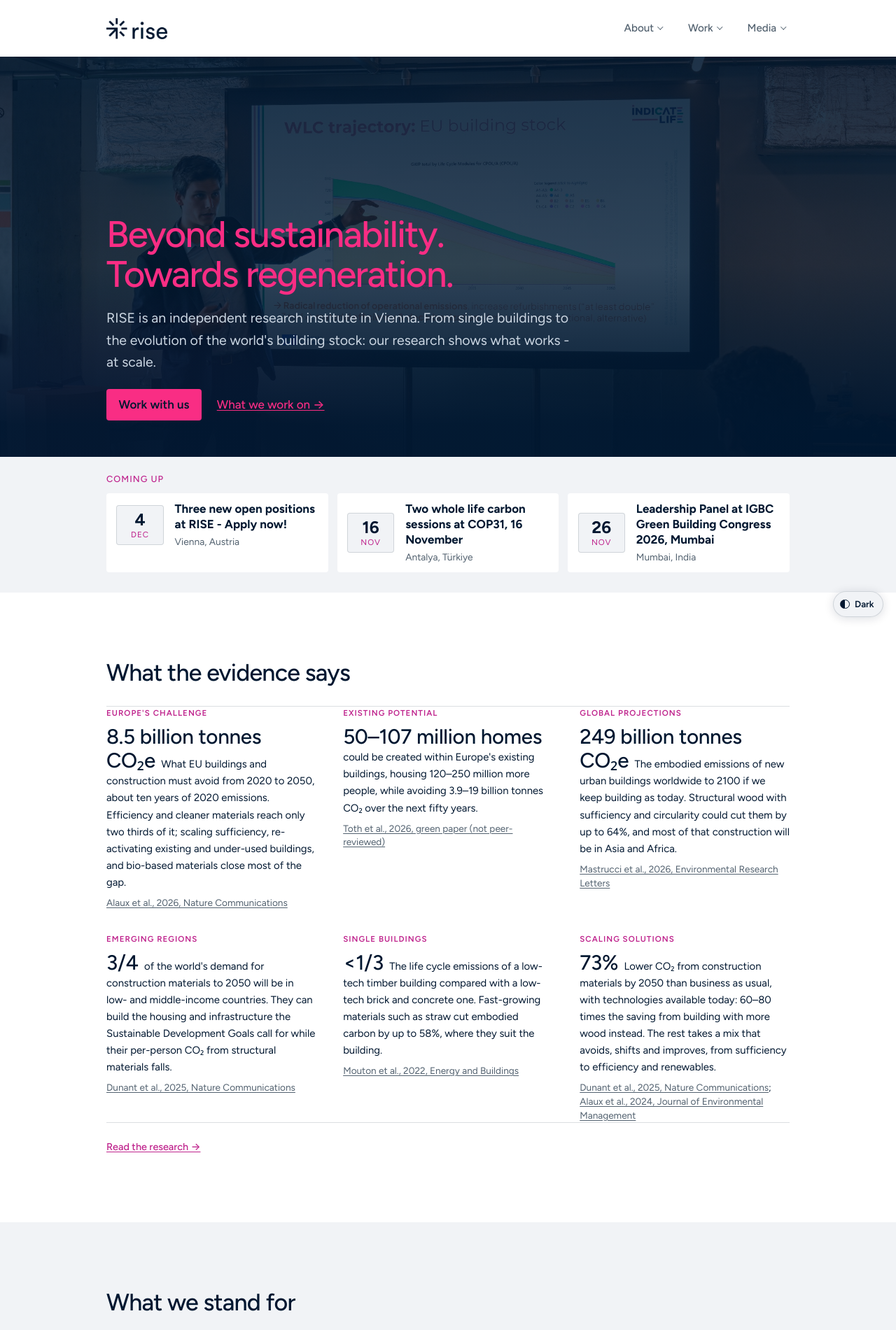
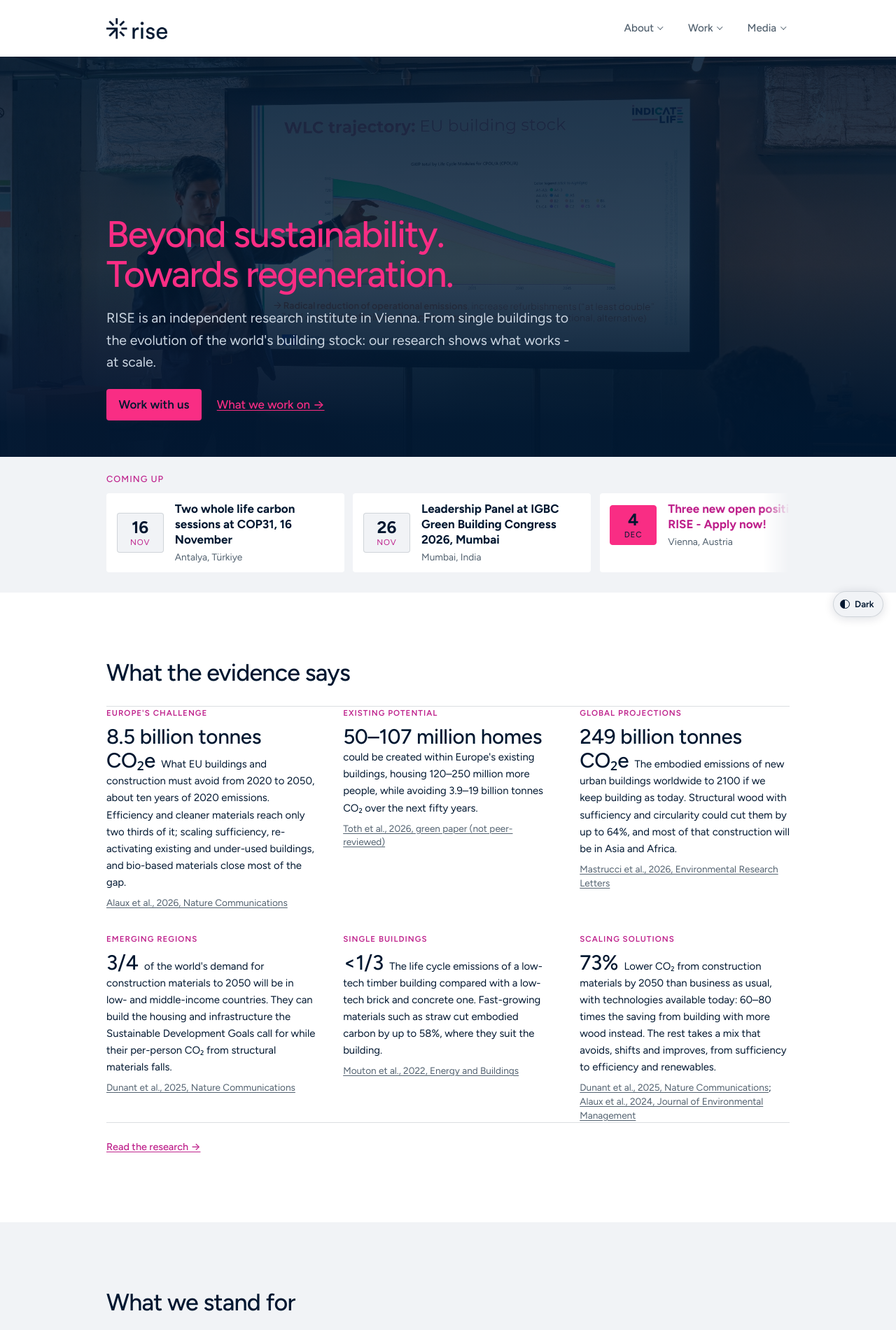
Before and after one commit to mroeck/riselabs.at, a Jekyll site: the page built from index.md, in a window 1280 px wide. Shown: the top 1901 px of the page at 70% size. Built offline with Jekyll 4.4.1, drawn with Linux system fonts in a browser that asks for light colours; some web fonts are replaced; part of the change alters nothing that is shown.

Commit message:
Coming up: an endless row, everything ahead, the applications card in magenta
Martin, 4 Nov, three things.

Everything that is ahead is in the row now. The cap of three came from the
band being a fixed grid; it is a carousel, so its length is the number of
things coming up rather than a layout constant.

The row loops. The live items are cloned onto the end until the row holds a
viewport more than the originals, and scrolling past the originals' width
subtracts that width with smooth scrolling off for one frame. It lands on an
identical card, so nothing is seen to jump, and the first card comes round
again on the right. Clones carry aria-hidden and are out of the tab order:
they are the same items a second time and a reader should meet them once.

Cards are just under three across on a wide screen rather than three exactly.
Three exactly filled the row to the pixel, so there was nothing to scroll and
the carousel had nothing to do. Narrowing them was worse still, tried and
measured: three cards then left a gap at the right instead of a fourth
arriving. A shade wider is what makes the row overflow, which is both the
signal that it goes on and the thing that lets it loop.

The right edge fades over the last 2.5rem, so the cut card reads as a
carousel rather than as one that ran out of room.

The applications card is picked out in the brand magenta: a filled chip and a
magenta title, not a magenta card. A magenta card beside two plain ones would
read as a different kind of thing, and these are the same kind of thing with
one of them more urgent. Navy on magenta is 4.92:1, the pair the buttons use.

Driven in a browser at 1440 and 390: three real items plus three clones in
both, wrap normalises 1057 to 0 on a desktop and 921 to 0 on a phone, clones
hidden and untabbable, no page overflow in either theme.

Co-Authored-By: Claude Opus 5 <noreply@anthropic.com>
Claude-Session: https://claude.ai/code/session_013yvRdL5WvGEbo8a8kksApF

```diff
--- a/_includes/comingup.html
+++ b/_includes/comingup.html
@@ -18,7 +18,6 @@
   itself when all of them have.
 {%- endcomment -%}
 {%- assign today = site.time | date: "%Y%m%d" | plus: 0 -%}
-{%- assign cap = include.limit | default: 3 | plus: 0 -%}
 {%- assign events = site.posts | where: "type", "event" -%}
 
 {%- comment -%}
@@ -77,7 +76,7 @@
       {%- assign shown = 0 -%}
       {%- if show_positions -%}
       {%- assign shown = 1 -%}
-      <li data-end="{{ last_close | date: '%Y-%m-%d' }}">
+      <li class="soon-apply" data-end="{{ last_close | date: '%Y-%m-%d' }}">
         <a href="{{ '/join/' | relative_url }}">
           <span class="cal"><b>{{ first_close | date: "%-d" }}</b><span>{{ first_close | date: "%b" }}</span></span>
           <span class="soon-txt">
@@ -95,7 +94,12 @@
       </li>
       {%- endif -%}
       {%- for row in rows -%}
-      {%- if row == "" or shown >= cap -%}{%- continue -%}{%- endif -%}
+      {%- comment -%}
+        No cap since 4 Nov 2026: everything ahead is shown, and the row
+        carousels rather than running out of width. The empty row from the
+        trailing separator is still skipped by hand, for the reason above.
+      {%- endcomment -%}
+      {%- if row == "" -%}{%- continue -%}{%- endif -%}
       {%- assign shown = shown | plus: 1 -%}
       {%- assign idx = row | split: "|" | last | plus: 0 -%}
       {%- assign e = events[idx] -%}
--- a/assets/css/style.css
+++ b/assets/css/style.css
@@ -3131,21 +3131,46 @@ body.photo-mono .pcard-img.no-tone::after { content: none; }
   overflow-x: auto; scroll-snap-type: x mandatory;
   scrollbar-width: none; -ms-overflow-style: none;
   scroll-behavior: smooth;
+  /* The card at the right edge is cut by the row, which is how a carousel
+     says there is more. Fading the last few millimetres makes that read as
+     intended rather than as a card that ran out of room. A browser without
+     mask-image simply shows the hard edge, which is what it showed before. */
+  -webkit-mask-image: linear-gradient(to right, #000 calc(100% - 2.5rem), transparent);
+          mask-image: linear-gradient(to right, #000 calc(100% - 2.5rem), transparent);
 }
 .soon ul::-webkit-scrollbar { display: none; }
 .soon li {
   margin: 0; background: var(--bg); border-radius: var(--radius-ui);
   scroll-snap-align: start;
-  /* Three across on a wide screen, one and a glimpse of the next on a
-     phone, so it is obvious the row goes on. */
-  flex: 0 0 calc((100% - 1.6rem) / 3);
+  /* Just under three across on a wide screen since 4 Nov 2026, not three
+     exactly. Three exactly filled the row to the pixel: nothing to scroll,
+     so the carousel had nothing to do and the first card could never come
+     round again on the right. Sizing them a shade wider makes the row
+     overflow by part of a card, which is both the signal that it goes on and
+     the thing that lets it loop. Narrower would have been worse than either:
+     three cards would have left a gap at the right instead. */
+  flex: 0 0 calc((100% - 1.6rem) / 2.8);
   min-width: 0;
 }
-@media (max-width: 64rem) { .soon li { flex-basis: calc((100% - .8rem) / 2); } }
+@media (max-width: 64rem) { .soon li { flex-basis: calc((100% - .8rem) / 1.9); } }
 @media (max-width: 40rem) { .soon li { flex-basis: 86%; } }
 /* Stationary for anyone who asked for less movement; the row still scrolls
    by hand. */
 @media (prefers-reduced-motion: reduce) { .soon ul { scroll-behavior: auto; } }
+
+/* The applications card, picked out in the brand magenta (Martin, 4 Nov
+   2026). The chip is filled rather than the whole card: a magenta card
+   beside two plain ones would read as a different kind of thing, and these
+   are all the same kind of thing with one of them more urgent. Navy on
+   magenta is 4.92:1, the same pair the buttons use. */
+.soon li.soon-apply .cal {
+  background: var(--magenta);
+  border-color: var(--magenta);
+  color: var(--navy);
+}
+.soon li.soon-apply .cal span { color: var(--navy); }
+.soon li.soon-apply .t { color: var(--accent); }
+
 .soon li a {
   display: grid; grid-template-columns: 4.2rem minmax(0, 1fr);
   gap: 1rem; align-items: center;
--- a/assets/js/ui.js
+++ b/assets/js/ui.js
@@ -346,12 +346,23 @@
       return;
     }
 
-    /* The row advances itself (Martin, 4 Nov 2026), but only when there is
-       something off-screen to advance to: three items on a wide screen fit,
-       and a row that slides when nothing is hidden is motion for its own
-       sake. It stops while the pointer is in it, while anything inside has
-       focus, and while the tab is in the background, and it never starts at
-       all for a visitor who asked for less movement. */
+    /* The row carousels, and it loops (Martin, 4 Nov 2026): the first card
+       comes round again on the right rather than the row stopping at its
+       end. Every item that is still ahead is in it; there is no cap.
+
+       How the loop works: the live items are cloned onto the end until the
+       row holds at least one viewport more than the originals. Scrolling
+       past the width of the originals then subtracts that width with
+       smooth scrolling turned off for the one frame, which lands on an
+       identical card, so nothing is seen to jump. The clones carry
+       aria-hidden and are taken out of the tab order, because they are the
+       same three items a second time and a reader going through the page
+       should meet them once.
+
+       It stops while the pointer is in the strip, while anything inside has
+       focus and while the tab is in the background, waits after a drag or a
+       flick rather than yanking the row back, and never starts at all for a
+       visitor who asked for less movement. */
     var list = strip.querySelector("ul");
     if (!list) return;
 
@@ -359,30 +370,63 @@
                   window.matchMedia("(prefers-reduced-motion: reduce)").matches;
     if (reduced) return;
 
+    var live = items.filter(function (li) { return !li.hidden; });
+    if (!live.length) return;
+
+    function originalsWidth() {
+      var last = live[live.length - 1];
+      return last.offsetLeft + last.offsetWidth - live[0].offsetLeft + 13;  // + one gap
+    }
+
+    // Nothing to loop through if it all fits.
+    if (list.scrollWidth - list.clientWidth < 8) return;
+
+    var width = originalsWidth();
+    var guard = 0;
+    while (list.scrollWidth < width + list.clientWidth && guard < 12) {
+      live.forEach(function (li) {
+        var c = li.cloneNode(true);
+        c.setAttribute("aria-hidden", "true");
+        c.setAttribute("data-clone", "");
+        Array.prototype.forEach.call(c.querySelectorAll("a"), function (a) {
+          a.setAttribute("tabindex", "-1");
+        });
+        list.appendChild(c);
+      });
+      guard++;
+    }
+
     var paused = false;
     strip.addEventListener("mouseenter", function () { paused = true; });
     strip.addEventListener("mouseleave", function () { paused = false; });
     strip.addEventListener("focusin", function () { paused = true; });
     strip.addEventListener("focusout", function () { paused = false; });
-    // A drag or a flick is the visitor steering; leave it alone for a while
-    // afterwards rather than yanking the row out from under them.
     var touched = 0;
     list.addEventListener("pointerdown", function () { touched = Date.now(); });
     list.addEventListener("wheel", function () { touched = Date.now(); }, { passive: true });
 
+    // Normalise after the scrolling settles, not during it: moving the row
+    // mid-animation is the one thing that would be visible.
+    var settle;
+    list.addEventListener("scroll", function () {
+      clearTimeout(settle);
+      settle = setTimeout(function () {
+        if (list.scrollLeft >= width) {
+          var was = list.style.scrollBehavior;
+          list.style.scrollBehavior = "auto";
+          list.scrollLeft = list.scrollLeft - width;
+          list.offsetHeight;                       // apply before restoring
+          list.style.scrollBehavior = was;
+        }
+      }, 120);
+    }, { passive: true });
+
     setInterval(function () {
       if (paused || document.hidden) return;
       if (Date.now() - touched < 8000) return;
-      var slack = list.scrollWidth - list.clientWidth;
-      if (slack < 8) return;                       // everything already fits
-      var shown = items.filter(function (li) { return !li.hidden; });
-      if (!shown.length) return;
-      var step = shown[0].getBoundingClientRect().width + 13;   // card + gap
-      var next = list.scrollLeft + step;
-      list.scrollLeft = next > slack - 4 ? 0 : next;            // wrap round
+      list.scrollBy({ left: live[0].offsetWidth + 13, behavior: "smooth" });
     }, 5000);
   }
-
   /* ---------- navigation ---------- */
 
   /* One markup structure serves both layouts. On a wide screen the groups sit
```
